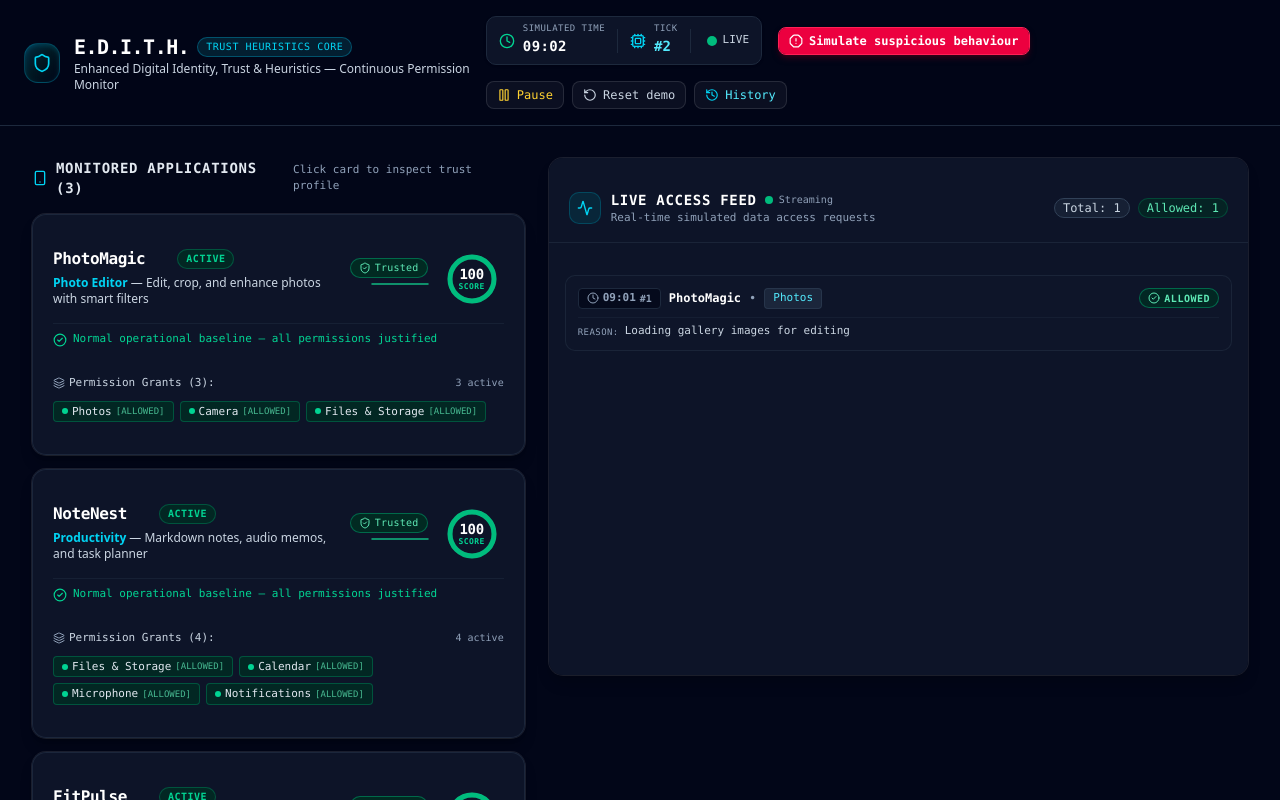
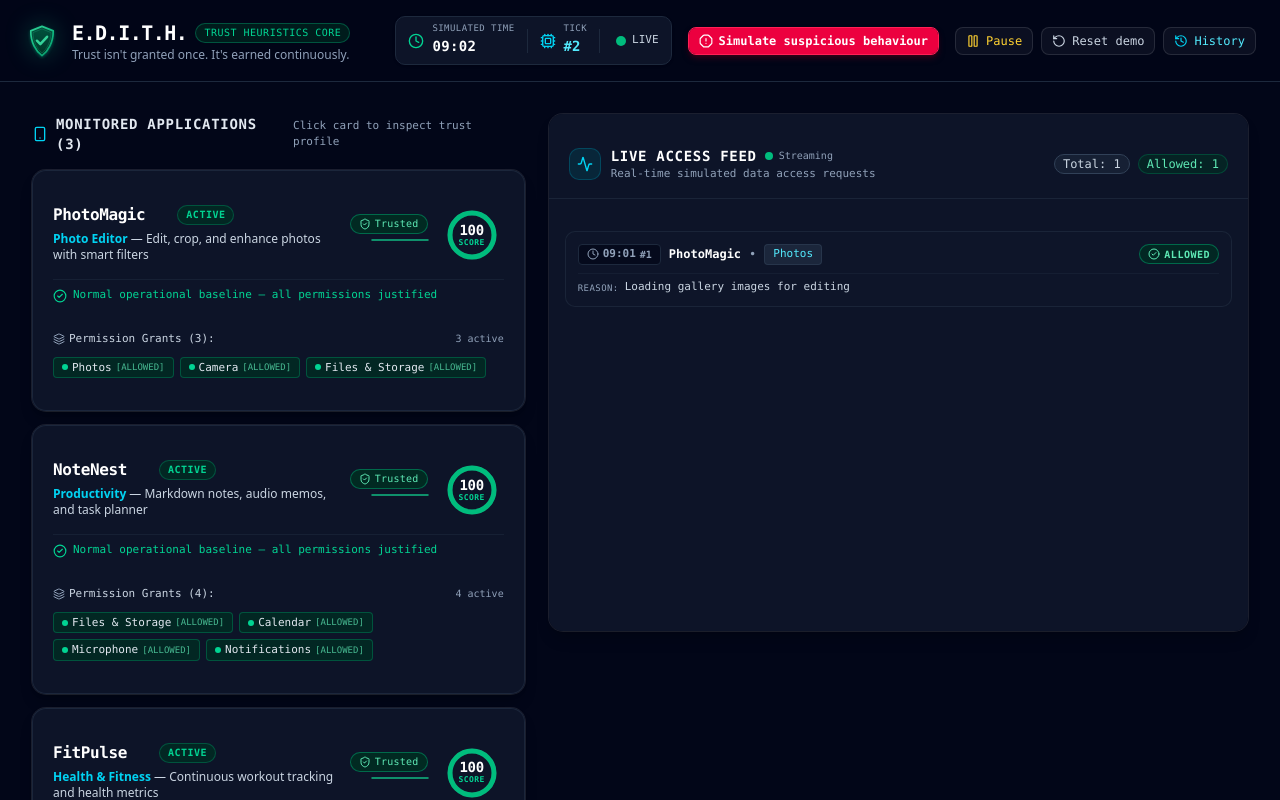
Before and after one commit to ritz70/edith, a Next.js app: page / in a window 1280 px wide. Shown: the top 800 px of the page. Built offline with nearby package versions, Linux system fonts and the light colour scheme.

Commit message:
feat: add SVG shield logo, tagline, and favicon

```diff
--- a/src/app/layout.tsx
+++ b/src/app/layout.tsx
@@ -4,6 +4,11 @@ import "./globals.css";
 export const metadata: Metadata = {
   title: "E.D.I.T.H. — Digital Identity & Trust Simulation",
   description: "Enhanced Digital Identity, Trust & Heuristics",
+  icons: {
+    icon: "/logo.svg",
+    shortcut: "/logo.svg",
+    apple: "/logo.svg",
+  },
 };
 
 export default function RootLayout({
--- a/src/components/DashboardHeader.tsx
+++ b/src/components/DashboardHeader.tsx
@@ -1,11 +1,11 @@
 "use client";
 
+import Image from "next/image";
 import Link from "next/link";
 import { useSimulationStore } from "@/lib/store";
 import { Button } from "@/components/ui/button";
 import { Badge } from "@/components/ui/badge";
 import {
-  Shield,
   Clock,
   Play,
   Pause,
@@ -31,10 +31,15 @@ export function DashboardHeader() {
     <header className="border-b border-slate-800 bg-slate-950/80 backdrop-blur sticky top-0 z-30 px-6 py-4">
       <div className="max-w-7xl mx-auto flex flex-col md:flex-row md:items-center justify-between gap-4">
         {/* Title & Branding */}
-        <div className="flex items-center gap-3.5">
-          <div className="h-10 w-10 rounded-xl bg-gradient-to-br from-cyan-500/20 via-emerald-500/10 to-transparent border border-cyan-500/30 flex items-center justify-center text-cyan-400 shadow-inner shadow-cyan-500/20">
-            <Shield className="h-5 w-5" />
-          </div>
+        <div className="flex items-center gap-3">
+          <Image
+            src="/logo.svg"
+            alt="E.D.I.T.H. Logo"
+            width={38}
+            height={38}
+            priority
+            className="h-9 w-9 shrink-0 drop-shadow-[0_0_12px_rgba(16,185,129,0.35)]"
+          />
           <div>
             <div className="flex items-center gap-2">
               <h1 className="text-xl font-bold tracking-tight text-white font-mono">
@@ -42,14 +47,13 @@ export function DashboardHeader() {
               </h1>
               <Badge
                 variant="outline"
-                className="bg-cyan-950/60 border-cyan-700/60 text-cyan-400 font-mono text-[10px] tracking-wider uppercase px-2 py-0.5"
+                className="bg-emerald-950/60 border-emerald-700/60 text-emerald-400 font-mono text-[10px] tracking-wider uppercase px-2 py-0.5"
               >
                 Trust Heuristics Core
               </Badge>
             </div>
-            <p className="text-xs text-slate-300 font-sans">
-              Enhanced Digital Identity, Trust &amp; Heuristics — Continuous
-              Permission Monitor
+            <p className="text-xs text-slate-400 font-sans">
+              Trust isn&apos;t granted once. It&apos;s earned continuously.
             </p>
           </div>
         </div>
```
Also changed, not shown: public/logo.svg (added), 1 other file (tests, documents, lock files or other folders).
